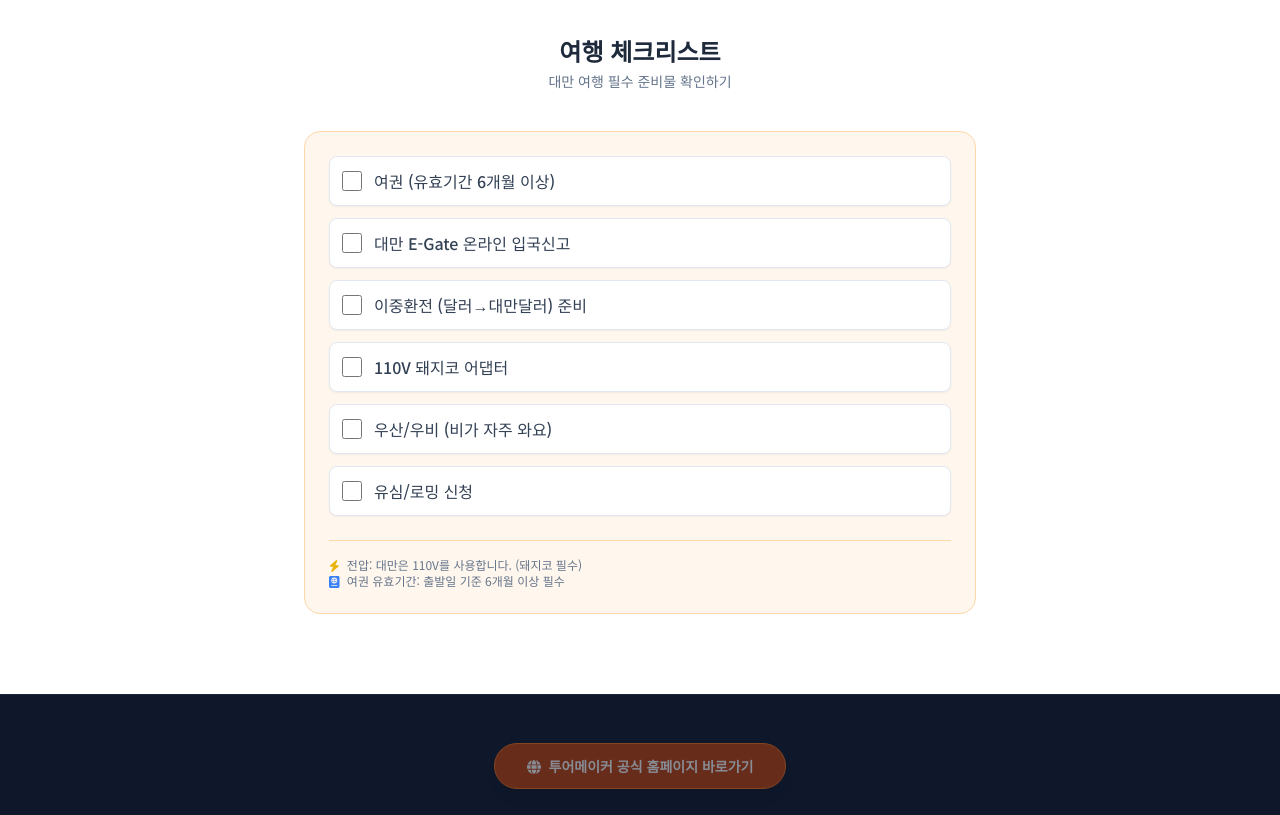
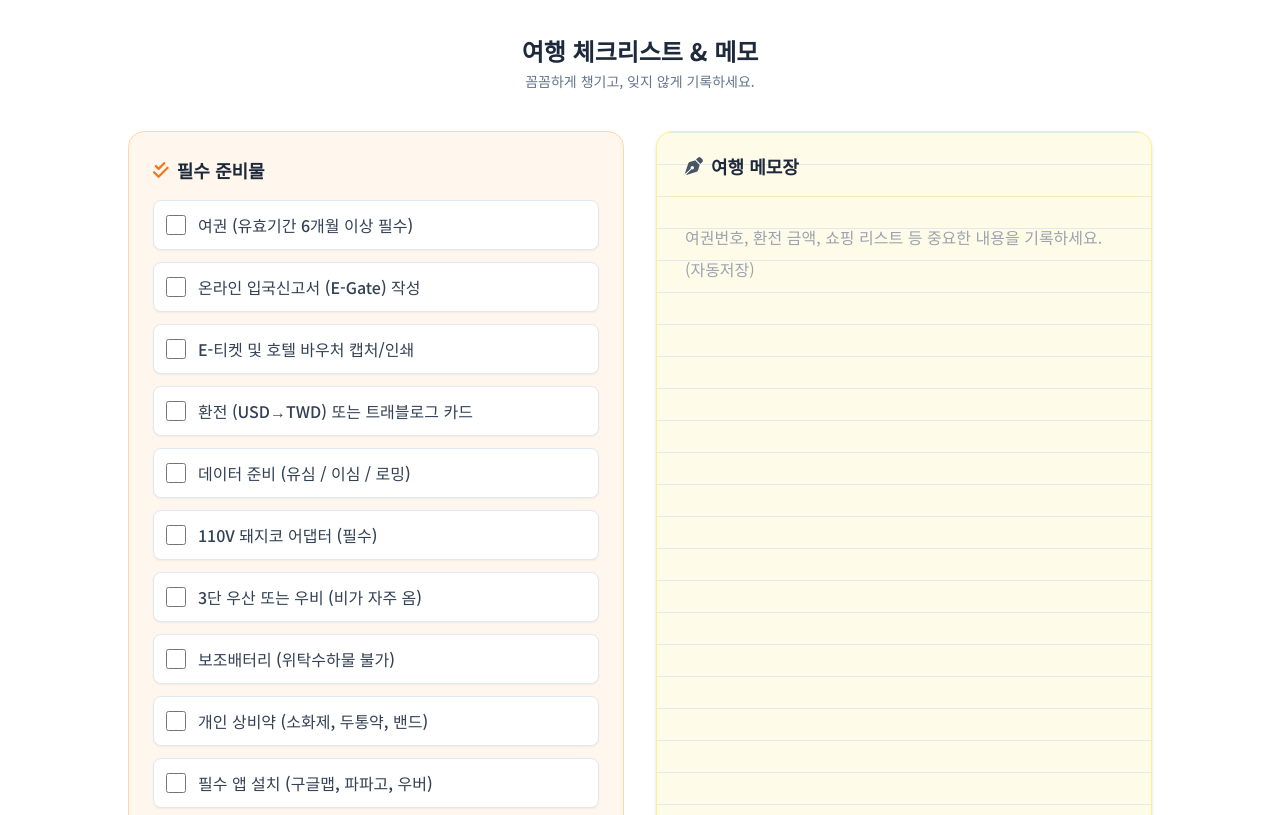
Before and after one commit to Indadady/260521_Taipei, a plain HTML site: page index.html in a window 1280 px wide. Shown: the part 3989-4804 px from the top of the page. Drawn offline with nearby package versions, Linux system fonts and the light colour scheme.

Commit message:
Update index.html

```diff
--- a/index.html
+++ b/index.html
@@ -18,6 +18,7 @@
     <meta property="og:title" content="[투어메이커] 대만/타이페이 4일 : 당신의 선택은?">
     <meta property="og:description" content="2026.05.21(목) 출발 | 아시아나(관광형) vs 대한항공(1일자유) | 노쇼핑 & 특식 포함">
     <meta property="og:image" content="https://media.gettyimages.com/id/1973430638/photo/scenery-of-raohe-street-night-market-with-a-crowd-of-people-visiting.jpg?s=612x612&w=0&k=20&c=oaMvGSCRNa6NEqMguGWY1r96si6uJjG08Mp0_h0sgFc=">
+    <!-- 🚨 URL Protocol Fixed to http:// for stability -->
     <meta property="og:url" content="http://tourmaker.kr">
 
     <!-- Tailwind CSS -->
@@ -47,6 +48,16 @@
         /* Comparison Cards */
         .card-vs { transition: all 0.3s ease; border: 1px solid rgba(234, 88, 12, 0.1); }
         .card-vs:hover { transform: translateY(-5px); box-shadow: 0 10px 25px -5px rgba(0, 0, 0, 0.1); border-color: #ea580c; }
+
+        /* Notepad Style */
+        .notepad {
+            background-color: #fefce8;
+            background-image: linear-gradient(#e5e7eb 1px, transparent 1px);
+            background-size: 100% 32px;
+            line-height: 32px;
+            border-top: 8px solid #f97316; /* Orange top border */
+            box-shadow: 0 4px 6px -1px rgba(0, 0, 0, 0.1), 0 2px 4px -1px rgba(0, 0, 0, 0.06);
+        }
 
         /* Scroll Anchor Offset */
         section { scroll-margin-top: 70px; }
@@ -130,14 +141,14 @@
             </div>
         </section>
 
-        <!-- 2. Comparison Section (With No Shopping Emphasis & Price Disclaimer) -->
+        <!-- 2. Comparison Section -->
         <section id="compare" class="py-20 bg-white">
             <div class="container mx-auto px-4">
                 <div class="text-center mb-12">
                     <span class="text-orange-600 font-bold tracking-wider uppercase text-sm">Which Style?</span>
                     <h2 class="text-3xl font-bold mt-2 text-slate-800">나에게 맞는 여행 스타일은?</h2>
 
-                    <!-- No Shopping Emphasis Banner (Added) -->
+                    <!-- No Shopping Emphasis Banner -->
                     <div class="mt-6 inline-flex items-center bg-red-50 border border-red-200 text-red-800 px-5 py-3 rounded-full shadow-sm">
                         <span class="bg-red-600 text-white text-xs font-bold px-2 py-1 rounded mr-2">공통 특전</span>
                         <span class="font-bold text-sm md:text-base"><i class="fa-solid fa-ban mr-1"></i>두 상품 모두 <span class="underline decoration-red-400 decoration-2 underline-offset-2">쇼핑센터 방문이 없는 '노쇼핑'</span> 상품입니다.</span>
@@ -149,7 +160,6 @@
                     <div class="card-vs bg-white rounded-2xl p-6 shadow-lg flex flex-col relative overflow-hidden group">
                         <div class="absolute top-0 right-0 bg-yellow-400 text-yellow-900 text-xs font-bold px-3 py-1 rounded-bl-lg z-10">Best Seller</div>
                         <div class="h-48 -mx-6 -mt-6 mb-6 overflow-hidden">
-                            <!-- A코스 사진 반영 -->
                             <img src="https://media.gettyimages.com/id/1973430638/photo/scenery-of-raohe-street-night-market-with-a-crowd-of-people-visiting.jpg?s=612x612&w=0&k=20&c=oaMvGSCRNa6NEqMguGWY1r96si6uJjG08Mp0_h0sgFc=" class="w-full h-full object-cover group-hover:scale-110 transition-transform duration-500" alt="Full Package">
                         </div>
                         <div class="flex justify-between items-center mb-4">
@@ -157,7 +167,6 @@
                             <span class="text-lg font-bold text-orange-600">949,900원~</span>
                         </div>
                         <ul class="space-y-3 text-sm text-slate-600 flex-grow mb-6">
-                            <!-- No Shopping Badge (Added) -->
                             <li class="flex items-center gap-2 bg-red-50 p-2 rounded-lg border border-red-100"><i class="fa-solid fa-thumbs-up text-red-500"></i> <strong class="text-red-700">전 일정 노쇼핑 (쇼핑강요 ZERO)</strong></li>
                             <li class="flex items-center gap-2"><i class="fa-solid fa-plane text-orange-500"></i> <strong>아시아나(OZ)</strong> 오전출발/오후리턴</li>
                             <li class="flex items-center gap-2"><i class="fa-solid fa-hotel text-orange-500"></i> 타오위안 4성급 호텔 (가성비)</li>
@@ -172,7 +181,6 @@
                     <div class="card-vs bg-white rounded-2xl p-6 shadow-lg flex flex-col relative overflow-hidden group">
                         <div class="absolute top-0 right-0 bg-sky-500 text-white text-xs font-bold px-3 py-1 rounded-bl-lg z-10">City Hotel</div>
                         <div class="h-48 -mx-6 -mt-6 mb-6 overflow-hidden">
-                            <!-- B코스 사진 반영 -->
                             <img src="https://media.gettyimages.com/id/804328234/photo/joyful-young-lady-taking-pictures-of-beautiful-scenics-in-park-with-smartphone-during-sunset.jpg?s=612x612&w=0&k=20&c=1aE5_EN0Ro1LsZ-FUnhYi4IY7pU9OHWbt4UB-Gm0zZc=" class="w-full h-full object-cover group-hover:scale-110 transition-transform duration-500" alt="Free Day">
                         </div>
                         <div class="flex justify-between items-center mb-4">
@@ -180,7 +188,6 @@
                             <span class="text-lg font-bold text-orange-600">1,039,900원~</span>
                         </div>
                         <ul class="space-y-3 text-sm text-slate-600 flex-grow mb-6">
-                            <!-- No Shopping Badge (Added) -->
                             <li class="flex items-center gap-2 bg-red-50 p-2 rounded-lg border border-red-100"><i class="fa-solid fa-thumbs-up text-red-500"></i> <strong class="text-red-700">전 일정 노쇼핑 (쇼핑강요 ZERO)</strong></li>
                             <li class="flex items-center gap-2"><i class="fa-solid fa-plane text-sky-500"></i> <strong>대한항공(KE)</strong> 오후출발/저녁리턴</li>
                             <li class="flex items-center gap-2"><i class="fa-solid fa-hotel text-sky-500"></i> <strong>타이페이 시내</strong> 4성급 (이동편리)</li>
@@ -192,7 +199,7 @@
                     </div>
                 </div>
 
-                <!-- Price Disclaimer (Added) -->
+                <!-- Price Disclaimer -->
                 <div class="max-w-5xl mx-auto mt-6">
                     <div class="bg-slate-50 border border-slate-200 rounded-xl p-4 text-xs md:text-sm text-slate-500 flex items-start gap-3">
                         <i class="fa-solid fa-circle-exclamation text-orange-500 mt-0.5 text-base"></i>
@@ -289,7 +296,7 @@
             </div>
         </section>
 
-        <!-- 4. Itinerary Timeline (With Mode Tour Links) -->
+        <!-- 4. Itinerary Timeline -->
         <section id="timeline" class="py-20 bg-white">
             <div class="container mx-auto px-4">
                 <div class="text-center mb-8">
@@ -437,7 +444,7 @@
 
                 </div>
 
-                <!-- Mode Tour Original Links (Added) -->
+                <!-- Mode Tour Original Links -->
                 <div class="max-w-3xl mx-auto mt-6">
                     <div class="bg-slate-50 rounded-xl p-5 border border-slate-200">
                         <div class="text-center mb-4">
@@ -479,21 +486,45 @@
             </div>
         </section>
 
-        <!-- 6. Checklist -->
+        <!-- 6. Checklist & Memo (Enhanced) -->
         <section id="check" class="py-20 bg-white">
             <div class="container mx-auto px-4">
                 <div class="text-center mb-10">
-                    <h2 class="text-2xl font-bold text-slate-800">여행 체크리스트</h2>
-                    <p class="text-sm text-slate-500 mt-1">대만 여행 필수 준비물 확인하기</p>
+                    <h2 class="text-2xl font-bold text-slate-800">여행 체크리스트 & 메모</h2>
+                    <p class="text-sm text-slate-500 mt-1">꼼꼼하게 챙기고, 잊지 않게 기록하세요.</p>
                 </div>
 
-                <div class="max-w-2xl mx-auto bg-orange-50 p-6 rounded-2xl border border-orange-200">
-                    <div id="checklist-container" class="space-y-3">
-                        <!-- Checkboxes inserted by JS -->
+                <div class="grid md:grid-cols-2 gap-8 max-w-5xl mx-auto">
+                    <!-- Checklist Column -->
+                    <div class="bg-orange-50 p-6 rounded-2xl border border-orange-200 h-full">
+                         <h3 class="font-bold text-lg mb-4 text-slate-800 flex items-center">
+                            <i class="fa-solid fa-check-double text-orange-500 mr-2"></i>필수 준비물
+                         </h3>
+                         <div id="checklist-container" class="space-y-3">
+                            <!-- Checkboxes inserted by JS -->
+                        </div>
+                        <div class="mt-6 pt-4 border-t border-orange-200 text-xs text-slate-500 leading-relaxed">
+                            <strong>💡 여행 꿀팁:</strong><br>
+                            - 대만은 한국과 전압이 다릅니다. (110V)<br>
+                            - 비가 자주 오니 작은 우산이나 우비를 챙기세요.<br>
+                            - 환전은 이중환전(USD→TWD)이 유리합니다.
+                        </div>
                     </div>
-                    <div class="mt-6 pt-4 border-t border-orange-200 text-xs text-slate-500">
-                        <i class="fa-solid fa-bolt text-yellow-500 mr-1"></i> 전압: 대만은 110V를 사용합니다. (돼지코 필수)<br>
-                        <i class="fa-solid fa-passport text-blue-500 mr-1"></i> 여권 유효기간: 출발일 기준 6개월 이상 필수
+
+                    <!-- Memo Column (Notepad) -->
+                    <div class="flex flex-col">
+                        <div class="bg-yellow-50 p-1 rounded-2xl border border-yellow-200 shadow-md flex-grow notepad">
+                            <div class="px-6 py-4 border-b border-yellow-200/50">
+                                <h3 class="font-bold text-lg text-slate-800 flex items-center">
+                                    <i class="fa-solid fa-pen-nib text-slate-600 mr-2"></i>여행 메모장
+                                </h3>
+                            </div>
+                            <textarea id="travel-memo" class="w-full h-[400px] md:h-[350px] bg-transparent p-6 text-slate-700 leading-8 resize-none focus:outline-none font-[Nanum Myeongjo]" placeholder="여권번호, 환전 금액, 쇼핑 리스트 등 중요한 내용을 기록하세요. (자동저장)"></textarea>
+                        </div>
+                        <div class="flex justify-between items-center mt-2 px-2">
+                             <span class="text-xs text-slate-400"><i class="fa-solid fa-rotate-right mr-1"></i>브라우저에 자동 저장됩니다.</span>
+                             <button onclick="document.getElementById('travel-memo').value=''; localStorage.removeItem('tm_taiwan_memo');" class="text-xs text-red-400 hover:text-red-600 transition-colors">지우기</button>
+                        </div>
                     </div>
                 </div>
             </div>
@@ -598,14 +629,18 @@
         document.getElementById("day1").style.display = "block";
         document.getElementsByClassName("tab-btn")[0].classList.add("active", "border-orange-500", "text-orange-600", "bg-orange-50");
 
-        // 4. Checklist Data
+        // 4. Detailed Checklist Data
         const checklistData = [
-            { id: 'pass', text: '여권 (유효기간 6개월 이상)' },
-            { id: 'egate', text: '대만 E-Gate 온라인 입국신고' },
-            { id: 'money', text: '이중환전 (달러→대만달러) 준비' },
-            { id: 'volt', text: '110V 돼지코 어댑터' },
-            { id: 'rain', text: '우산/우비 (비가 자주 와요)' },
-            { id: 'sim', text: '유심/로밍 신청' }
+            { id: 'pass', text: '여권 (유효기간 6개월 이상 필수)' },
+            { id: 'egate', text: '온라인 입국신고서 (E-Gate) 작성' },
+            { id: 'ticket', text: 'E-티켓 및 호텔 바우처 캡처/인쇄' },
+            { id: 'money', text: '환전 (USD→TWD) 또는 트래블로그 카드' },
+            { id: 'sim', text: '데이터 준비 (유심 / 이심 / 로밍)' },
+            { id: 'volt', text: '110V 돼지코 어댑터 (필수)' },
+            { id: 'rain', text: '3단 우산 또는 우비 (비가 자주 옴)' },
+            { id: 'battery', text: '보조배터리 (위탁수하물 불가)' },
+            { id: 'meds', text: '개인 상비약 (소화제, 두통약, 밴드)' },
+            { id: 'app', text: '필수 앱 설치 (구글맵, 파파고, 우버)' }
         ];
 
         const container = document.getElementById('checklist-container');
@@ -614,11 +649,11 @@
             label.className = 'flex items-center p-3 bg-white rounded-lg border border-slate-200 hover:bg-orange-50 transition-colors cursor-pointer mb-2 select-none shadow-sm';
             label.innerHTML = `
                 <input type="checkbox" id="${item.id}" class="w-5 h-5 text-orange-600 rounded border-gray-300 focus:ring-orange-500 cursor-pointer">
-                <span class="ml-3 text-slate-700 font-medium flex-grow">${item.text}</span>
+                <span class="ml-3 text-slate-700 font-medium flex-grow text-sm md:text-base">${item.text}</span>
             `;
             container.appendChild(label);
 
-            // Simple LocalStorage Logic
+            // Simple LocalStorage Logic for Checklist
             const checkbox = label.querySelector('input');
             const saved = localStorage.getItem('tm_taiwan_' + item.id);
             if (saved === 'true') {
@@ -632,6 +667,14 @@
                 else label.classList.remove('bg-orange-50', 'border-orange-200');
             });
         });
+
+        // 5. Memo Logic
+        const memo = document.getElementById('travel-memo');
+        const MEMO_KEY = 'tm_taiwan_memo';
+        memo.value = localStorage.getItem(MEMO_KEY) || '';
+        memo.addEventListener('input', function() {
+            localStorage.setItem(MEMO_KEY, this.value);
+        });
     </script>
 </body>
 </html>
```
